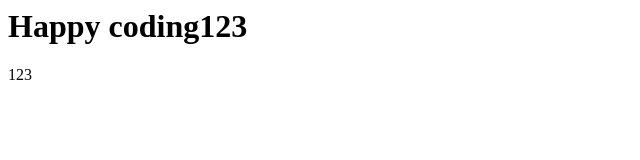
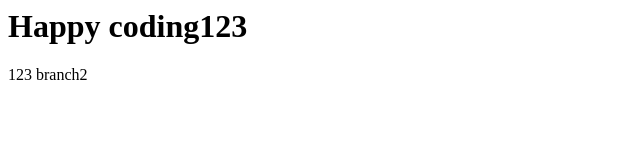
Before and after one commit to cleong98/project, a plain HTML site: page index.html in a window 1280 px wide. Shown: the full height of the page, 0-640 px from the left. Drawn offline with Linux system fonts and the light colour scheme.

Commit message:
Update index.html

```diff
--- a/index.html
+++ b/index.html
@@ -3,5 +3,6 @@
   <body>
     <h1>Happy coding123</h1>
     123
+    branch2
   </body>
 </html>
```
